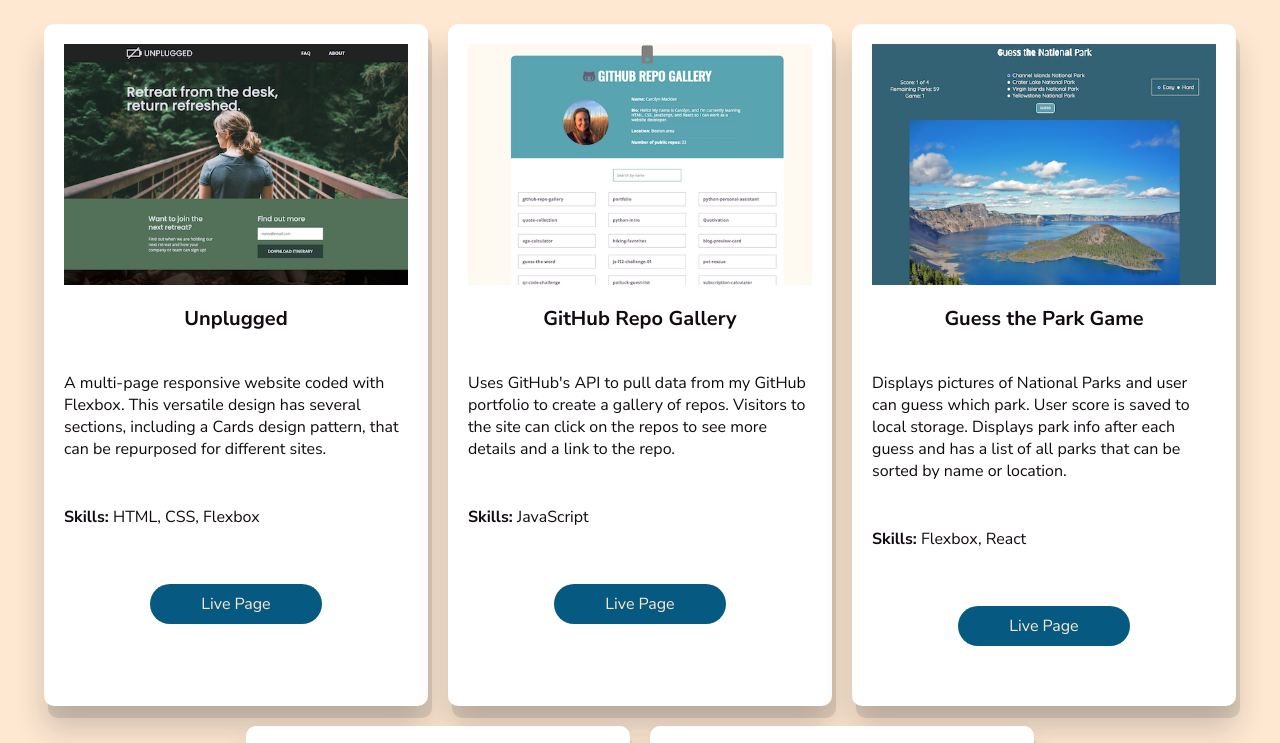
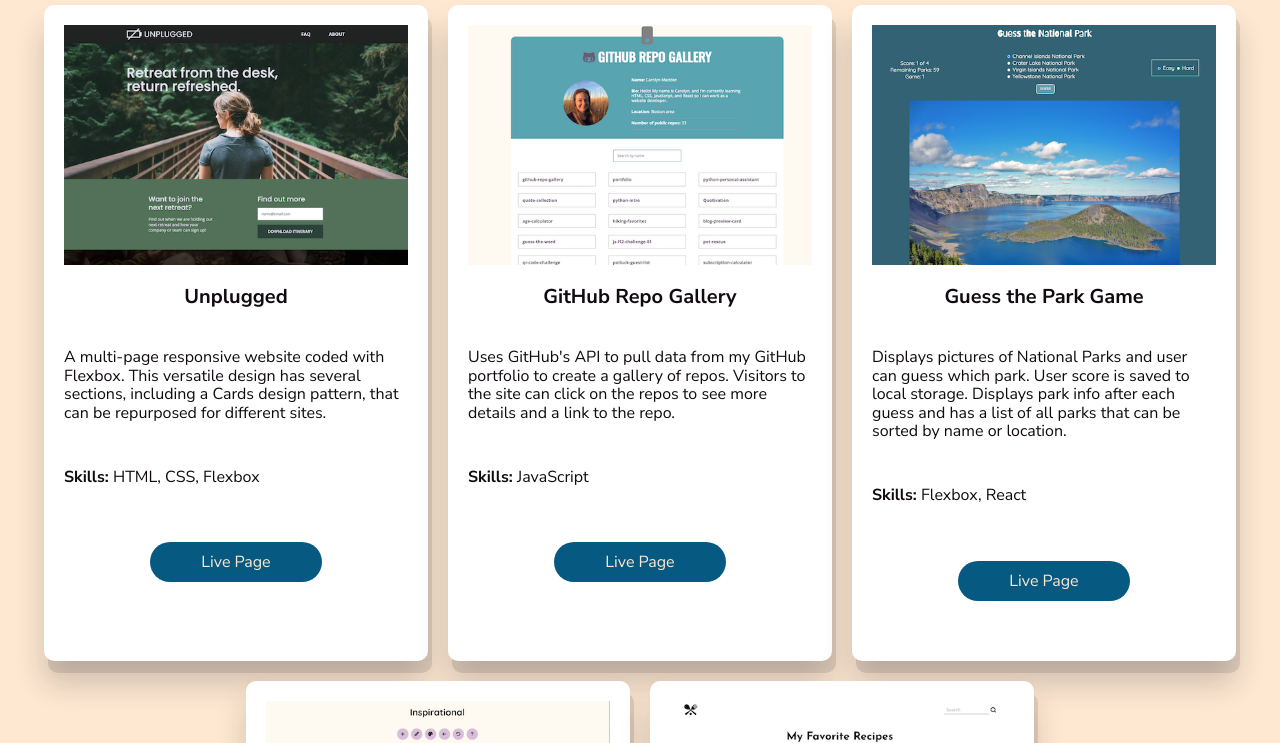
Before and after one commit to carolyn-lm/portfolio, a plain HTML site: page index.html in a window 1280 px wide. Shown: the part 352-1095 px from the top of the page. Drawn offline with Linux system fonts and the light colour scheme.

Commit message:
Added normalize.css

```diff
--- a/index.html
+++ b/index.html
@@ -5,7 +5,8 @@
     <meta charset="utf-8">
     <meta name="viewport" content="width=device-width, initial-scale=1">
     <title>Carolyn Madden</title>
-    <link rel="stylesheet" href="css/styles.css">
+    <link rel="stylesheet" href="css/normalize.css" type="text/css">
+    <link rel="stylesheet" href="css/styles.css" type="text/css">
     <link rel="preconnect" href="https://fonts.googleapis.com">
     <link rel="preconnect" href="https://fonts.gstatic.com" crossorigin>
     <link rel="preconnect" href="https://fonts.googleapis.com">
```
